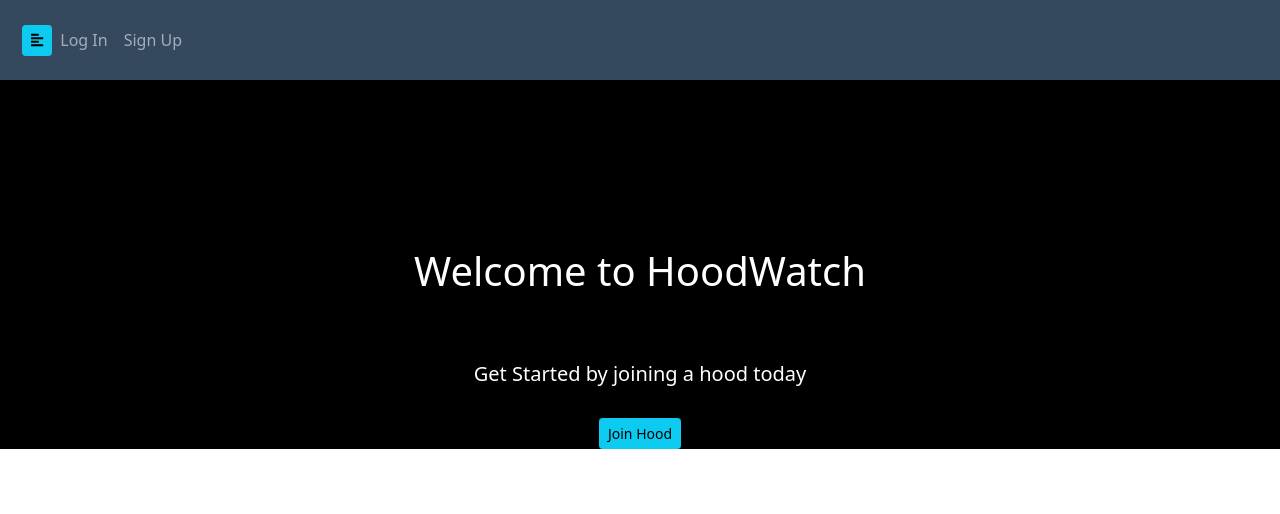
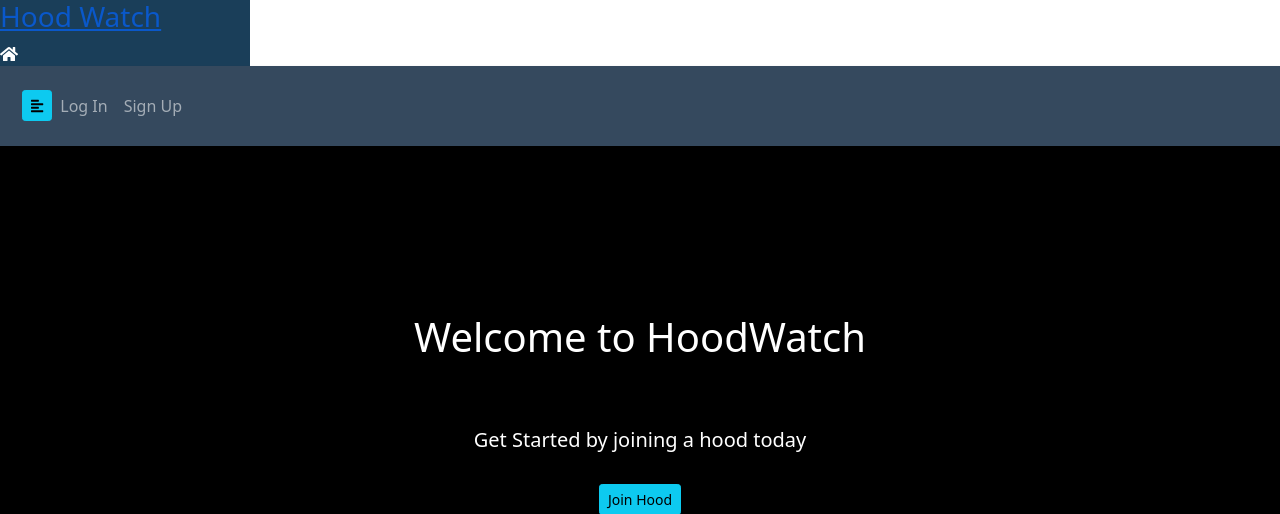
Before and after one commit to Agnes-Kalunda/neighbourhood, a Django app: page / in a window 1280 px wide. Shown: the top 514 px of the page. Run offline with Django 3.2, Linux system fonts and the light colour scheme; some libraries are stand-ins or nearby versions.

Commit message:
added bar.hmtl

```diff
--- a/hood/templates/bar.html
+++ b/hood/templates/bar.html
@@ -1,4 +1,4 @@
-<!-- <nav id="sidebar" class="" style="min-width: 250px; max-width: 250px; padding-right:10px; background: #1a3e59;  color: #fff;  position: -webkit-sticky; position: sticky;
+<nav id="sidebar" class="" style="min-width: 250px; max-width: 250px; padding-right:10px; background: #1a3e59;  color: #fff;  position: -webkit-sticky; position: sticky;
 top: 0;transition: all 0.3s;
             ">
     <div class="sidebar-header ">
@@ -47,4 +47,4 @@ top: 0;transition: all 0.3s;
     </div>
 
     {% endif%}
-</nav> -->
+</nav>
```
